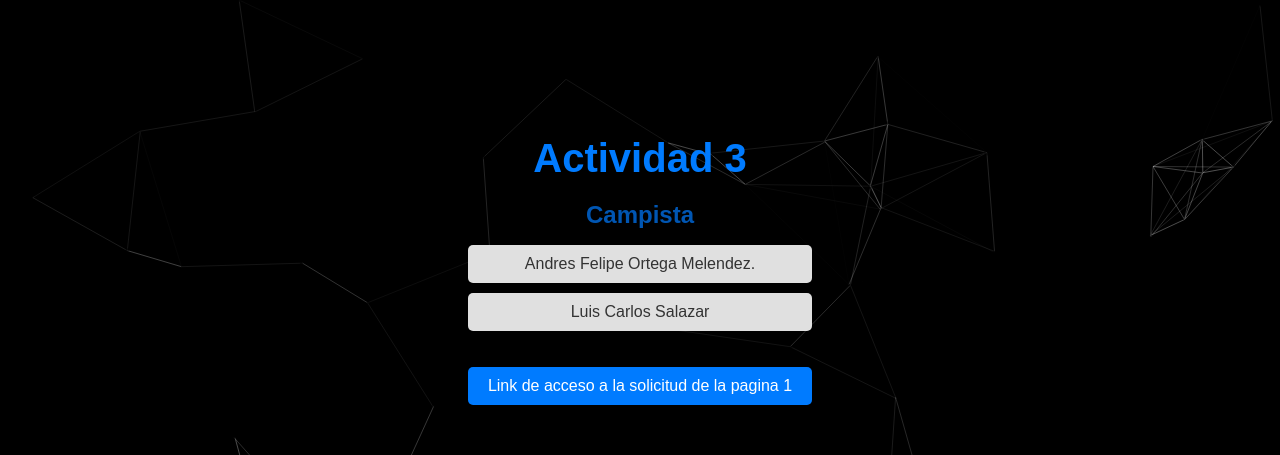
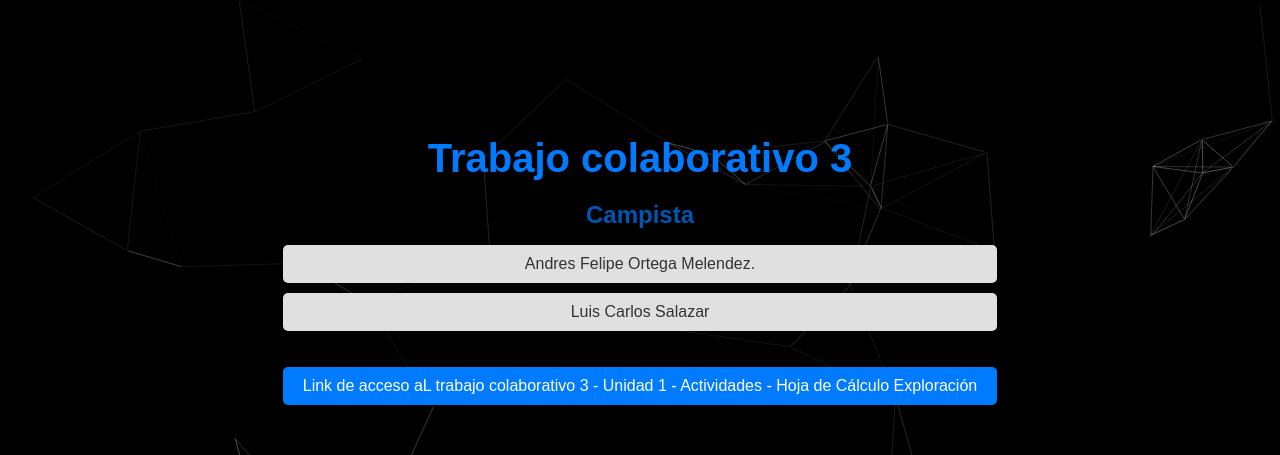
Before and after one commit to andresmelendez/trabajocolaborativo3, a plain HTML site: page index.html in a window 1280 px wide. Shown: the part 143-598 px from the top of the page. Drawn offline with nearby package versions, Linux system fonts and the light colour scheme.

Commit message:
Trabajo colaborativo 3

```diff
--- a/index.html
+++ b/index.html
@@ -3,14 +3,14 @@
     <head>
         <meta charset="UTF-8">
         <meta name="viewport" content="width=device-width, initial-scale=1.0">
-        <title>Analisis exploratorio con la BD del Titanic</title>
+        <title>Trabajo colaborativo 3</title>
 
         <link rel="stylesheet" href="style.css">
     </head>
     <body>
         <div id="particles-js"></div>
         <div class="content">
-            <h1>Actividad 3</h1>
+            <h1>Trabajo colaborativo 3</h1>
 
             <h2>Campista</h2>
             <ul>
@@ -21,7 +21,7 @@
             <a
                 href="https://docs.google.com/document/d/11C96MARiCIuZkt97KPkVocNW6UtFbY5d/edit?usp=sharing&ouid=100839931200951929438&rtpof=true&sd=true"
                 target="_blank">
-                Link de acceso a la solicitud de la pagina 1
+                Link de acceso aL trabajo colaborativo 3 - Unidad 1 - Actividades - Hoja de Cálculo Exploración
             </a>
         </div>
         <script src="https://cdn.jsdelivr.net/npm/particles.js@2.0.0/particles.min.js"></script>
```
